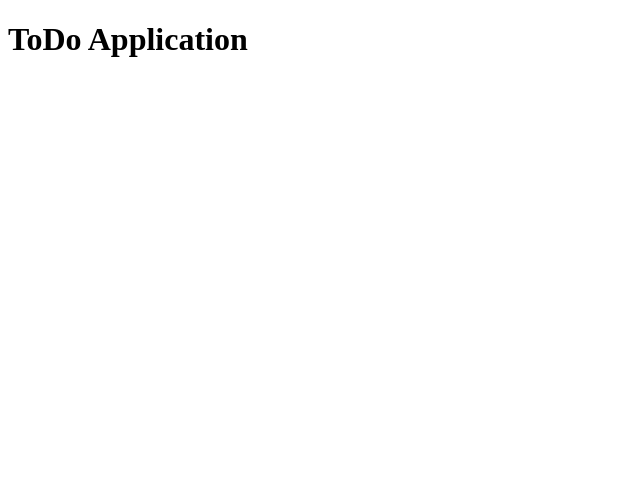
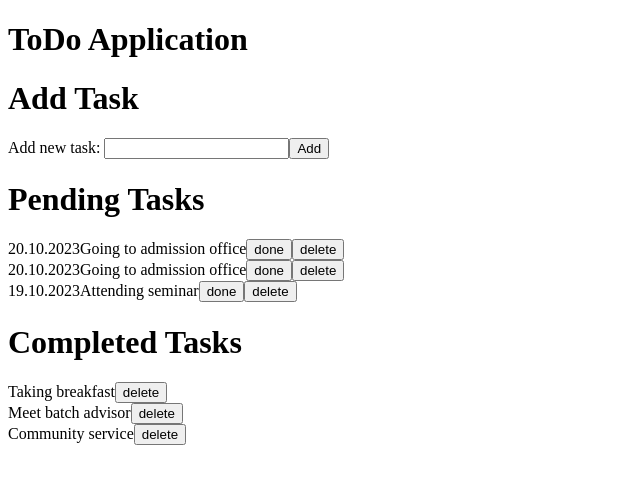
Before and after one commit to mbabarali/FA24-ReactJS-ToDoApp, a React (Create React App) app: page / in a window 1280 px wide. Shown: the top 484 px of the page, without its empty margins (0-640 px from the left). Built offline with nearby package versions, Linux system fonts and the light colour scheme.

Commit message:
Adding HTML markup for application

```diff
--- a/src/App.js
+++ b/src/App.js
@@ -1,6 +1,49 @@
 function App() {
-  // Returning JSX code
-  return <h1>ToDo Application</h1>;
+  // Returning JSX code which is multiline or/and contains nested elements
+  return (
+    <div>
+      <h1>ToDo Application</h1>
+
+      <h1>Add Task</h1>
+      <label>Add new task: </label>
+      <input type="text" />
+      <button>Add</button>
+
+      <h1>Pending Tasks</h1>
+      <div>
+        <span>20.10.2023</span>
+        <span>Going to admission office</span>
+        <button>done</button>
+        <button>delete</button>
+      </div>
+      <div>
+        <span>20.10.2023</span>
+        <span>Going to admission office</span>
+        <button>done</button>
+        <button>delete</button>
+      </div>
+      <div>
+        <span>19.10.2023</span>
+        <span>Attending seminar</span>
+        <button>done</button>
+        <button>delete</button>
+      </div>
+
+      <h1>Completed Tasks</h1>
+      <div>
+        <span>Taking breakfast</span>
+        <button>delete</button>
+      </div>
+      <div>
+        <span>Meet batch advisor</span>
+        <button>delete</button>
+      </div>
+      <div>
+        <span>Community service</span>
+        <button>delete</button>
+      </div>
+    </div>
+  );
 }
 
 export default App;
```
